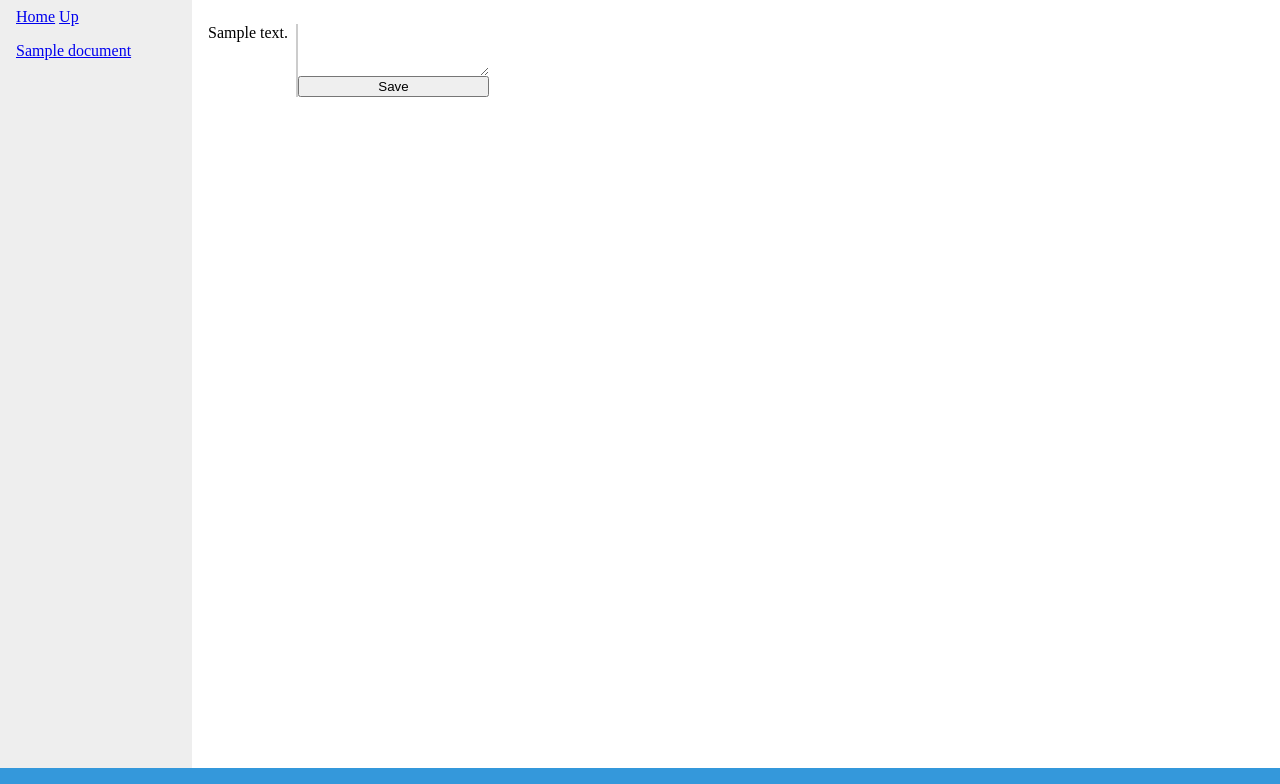
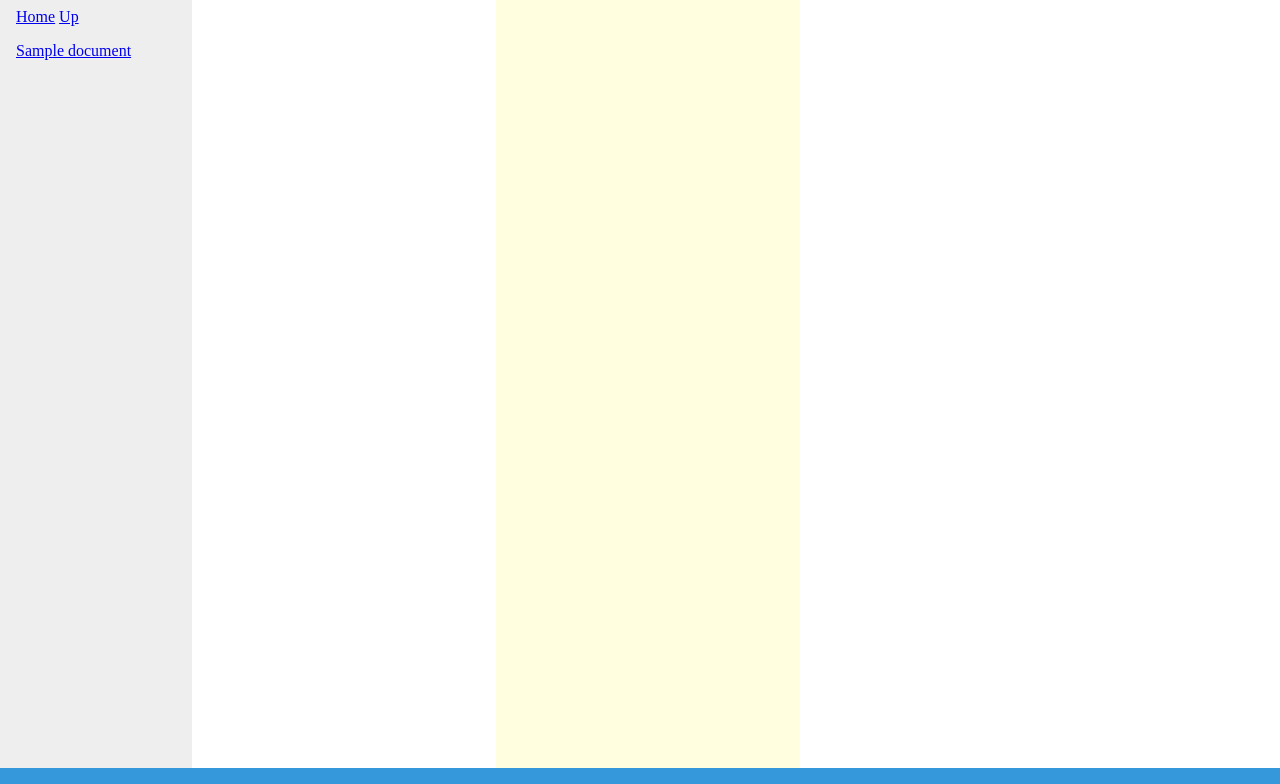
Before and after one commit to iffy/studytext, a Flask app: template templates/text.html in a window 1280 px wide. Shown: the part 16-800 px from the top of the page. Run offline with Flask 2, Linux system fonts and the light colour scheme; the template is opened without the code that fills it: most values are stand-ins (such as "Sample title", 1, 10 or a date in 2020); data that the repository does not hold is empty; parts of the project's set-up code (start-up, migrations or seed data) failed here and were passed over.

Commit message:
Sort of how I want it... but with jquery.

```diff
--- a/db.py
+++ b/db.py
@@ -51,7 +51,10 @@ class NoteDatabase(object):
         else:
             # file
             if p.endswith('.md'):
-                metadata = yaml.safe_load_all(open(p, 'rb')).next()
+                try:
+                    metadata = yaml.safe_load_all(open(p, 'rb')).next()
+                except StopIteration:
+                    metadata = {}
                 if metadata and isinstance(metadata, dict):
                     info.update(metadata)
         return info
--- a/server.py
+++ b/server.py
@@ -4,6 +4,7 @@ from flask import request, Response, abort
 
 from functools import wraps
 
+import json
 import os
 
 from db import NoteDatabase
@@ -67,9 +68,7 @@ def jsonhandler(f):
         body = f(*args, **kwargs)
         serialized = json.dumps(body)
         response = Response(serialized)
-        response.headers.update({
-            'Content-Type': 'application/json',
-        })
+        response.headers['Content-Type'] = 'application/json'
         return response
     return func
 
--- a/templates/text.html
+++ b/templates/text.html
@@ -30,10 +30,6 @@
     background-color: #eee;
     padding: 0.5rem 1rem;
   }
-  .app content .workarea {
-    padding: 0.5rem 1rem;
-    overflow-y: auto;
-  }
 
   .dirlist {
     margin-top: 1rem;
@@ -42,35 +38,23 @@
     display: block;
   }
 
-  .workarea .paragraph {
+  .workarea {
+    flex-grow: 1;
     display: flex;
-    margin-top: 1rem;
+    margin: 0;
+    padding: 0;
+    overflow-y: auto;
   }
-  .workarea .paragraph .source {
+  .workarea #original-text {
     flex-basis: 3in;
+    padding: 0.5rem;
+    position: relative;
   }
-  .workarea .paragraph .notes {
+  .workarea #note-margin {
+    background-color: #ffffe0;
     flex-basis: 3in;
-    margin-left: 0.5rem;
-    border: 1px solid #ccc;
-    border-width: 0 0 0 2px;
-    display: flex;
-    flex-direction: column;
-    justify-content: space-between;
-  }
-  .notes .note {
-    flex: 1;
-    color: rgba(52, 152, 219,1.0);
-    font-family: Times;
-    font-size: 1rem;
     padding: 0.5rem;
-    border: 0;
-  }
-  .notes button {
-  }
-  .notes .note:focus {
-    outline: none;
-    background-color: rgba(52, 152, 219, 0.1);
+    position: relative;
   }
   input.wrap {
     word-wrap: break-word;
@@ -80,18 +64,25 @@
     height: 100%;
     width: 100%;
   }
+  .selected {
+    background-color: #08c;
+    color: #fff;
+  }
+  .entry {
+    position: absolute;
+    border: 1px solid #999;
+    width: 100%;
+  }
   </style>
   <script src="{{ url_for('static', filename='jquery-2.2.0.min.js') }}"></script>
-  <script src="{{ url_for('static', filename='angular.min.js') }}"></script>
   <script src="{{ url_for('static', filename='textapp.js') }}"></script>
 </head>
-<body class="app" ng-app="textapp" ng-controller="TextAppCtrl as ctrl">
+<body class="app">
   <header> </header>
   <content>
     <div class="sidenav">
       <a href="{{ url_for('text') }}">Home</a>
       <a href="{{ url_for('text', path=info.parent) }}">Up</a>
-
 
       <div class="dirlist">
       {% for document in documents %}
@@ -101,30 +92,35 @@
     </div>
 
     <div class="workarea">
-      {% if content %}
-      {% for paragraph in content.split('\n\n') %}
-      <form method="post" action="{{ url_for('notes') }}">
-        <input type="hidden" name="path" value="{{ info.path|e }}">
-        <input type="hidden" name="start" value="{{ loop.index }}">
-        <input type="hidden" name="end" value="{{ loop.index }}">
-        <div class="paragraph">
-          <div class="source">{{ paragraph }}</div>
-          <div class="notes">
-            {% set parent = loop %}
-            {% for note in notes %}
-            {% if note.start == (parent.index|string) %}
-            <div class="note">{{ note.text }}</div>
-            {% endif %}
-            {% endfor %}
-            <textarea class="note" name="text"></textarea>
-            <button type="submit">Save</button>
-          </div>
-        </div>
-      </form>
-      {% endfor %}
-      {% endif %}
+      <div id="original-text"></div>
+      <div id="note-margin"></div>
     </div>
   </content>
   <footer> </footer>
+  <script>
+  $(function() {
+    var path = "{{ path|e }}";
+    rpc('getContent', {'path': path})
+    .then(function(content) {
+      console.log('got content');
+      placeAsWords(content, '#original-text');
+    });
+    $('#note-margin').click(function(ev) {
+      if (ev.target !== $('#note-margin')[0]) {
+        return;
+      }
+      console.log(ev);
+      var x = ev.offsetX;
+      var y = ev.offsetY;
+      var entry = $('<input type="text">');
+      entry.addClass('entry').addClass('wrap');
+      entry.css({
+        top: y,
+      });
+      $('#note-margin').append(entry);
+      entry.focus();
+    })
+  });
+  </script>
 </body>
 </html>
```
Also changed, not shown: static/textapp.js (+57 -5 lines).
